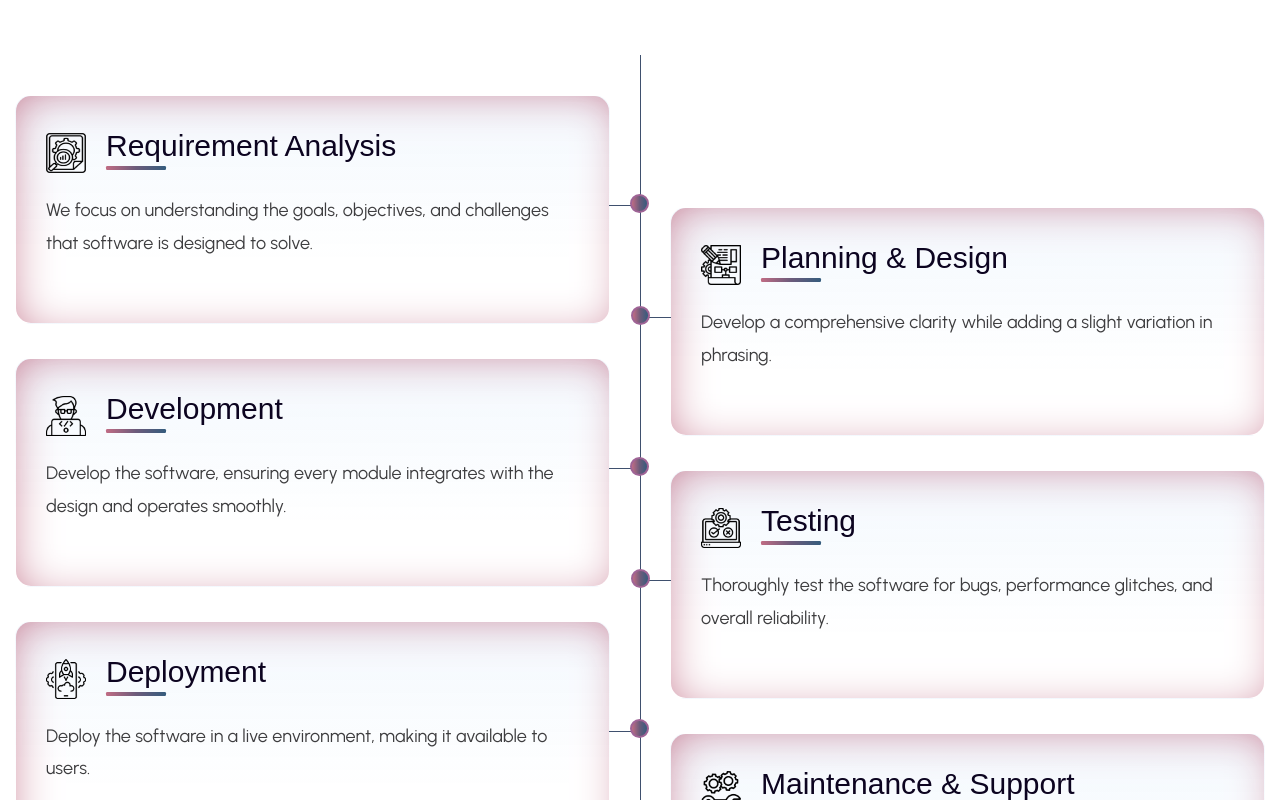
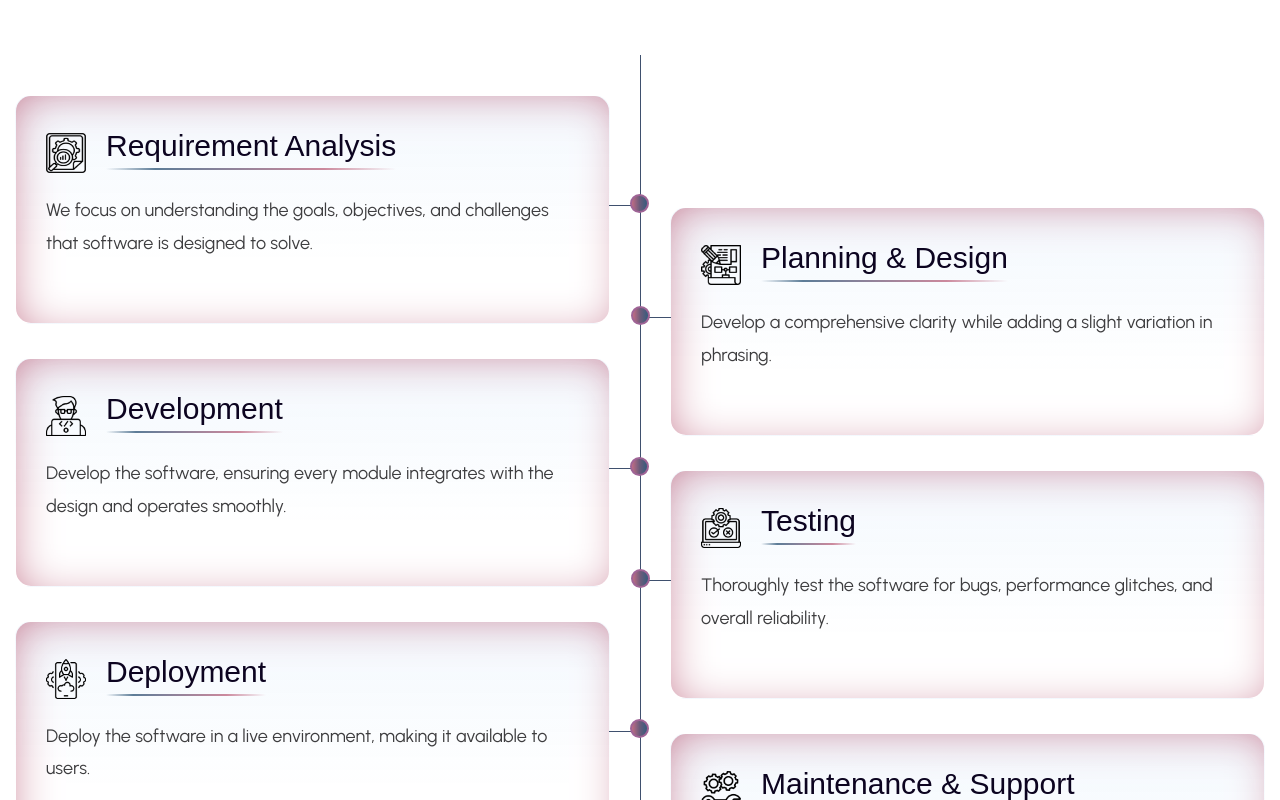
Before and after one commit to Crealogic-Tech/Website-new-version, a Next.js app: page / in a window 1280 px wide. Shown: the part 4980-5780 px from the top of the page. Built offline with nearby package versions, Linux system fonts and the light colour scheme.

Commit message:
Process Section

```diff
--- a/src/app/globals.css
+++ b/src/app/globals.css
@@ -847,14 +847,15 @@ span {
 }
 
 .process-box .title:after {
-  background: linear-gradient(to right, #c06c84, #6c5b7b, #355c7d);
+  background: linear-gradient(90deg, hsla(22, 88%, 78%, 0), #355c7d 17%, #c06c84 75%, rgba(255, 151, 213, 0));
   border-radius: 1.2px;
   bottom: 0;
   content: "";
-  height: 4px;
+  height: 2px;
   left: 0;
   position: absolute;
-  width: 60px;
+  width: 100%;
+  opacity: 0.8;
 }
 
 .process-box.right {
--- a/src/app/pages/HeroSection.tsx
+++ b/src/app/pages/HeroSection.tsx
@@ -16,7 +16,6 @@ function HeroSection() {
   const [typingSpeed, setTypingSpeed] = useState(100);
 
   const words = ["Logical", "Professional", "Secured", "Creative"];
-
 
   useGSAP(() => {
     TweenLite.set(".titleText ", { perspective: 500 });
@@ -67,7 +66,6 @@ function HeroSection() {
       );
   });
 
-
   useEffect(() => {
     if (!animationComplete) return;
 
@@ -80,11 +78,10 @@ function HeroSection() {
       setCurrentWordIndex((prev) => (prev + 1) % words.length);
     } else {
       const timeout = setTimeout(() => {
-        setDisplayText(
-          (prev) =>
-            isDeleting
-              ? prev.slice(0, prev.length - 1)
-              : word.slice(0, prev.length + 1)
+        setDisplayText((prev) =>
+          isDeleting
+            ? prev.slice(0, prev.length - 1)
+            : word.slice(0, prev.length + 1)
         );
       }, typingSpeed);
 
@@ -115,8 +112,7 @@ function HeroSection() {
                   {displayText}
                   <span className="blinking-cursor">|</span>
                 </span>{" "} */}
-                <span className="text-[#c06c84]">Logical </span>
-                {" "}Execution
+                <span className="text-[#c06c84]">Logical </span> Execution
               </h1>
             </div>
             <div>
@@ -128,12 +124,17 @@ function HeroSection() {
             </div>
             <div>
               <Link href="/contact">
-              <Button className="hero-video w-36" text="Enquire Now" />
+                <Button className="hero-video w-36" text="Enquire Now" />
               </Link>
             </div>
           </div>
           <div>
-            <Image alt="" className="hero-video" src={HeroImage} />
+            <Image
+              alt="banner image"
+              className="hero-video"
+              loading="eager"
+              src={HeroImage}
+            />
           </div>
         </div>
       </div>
```
